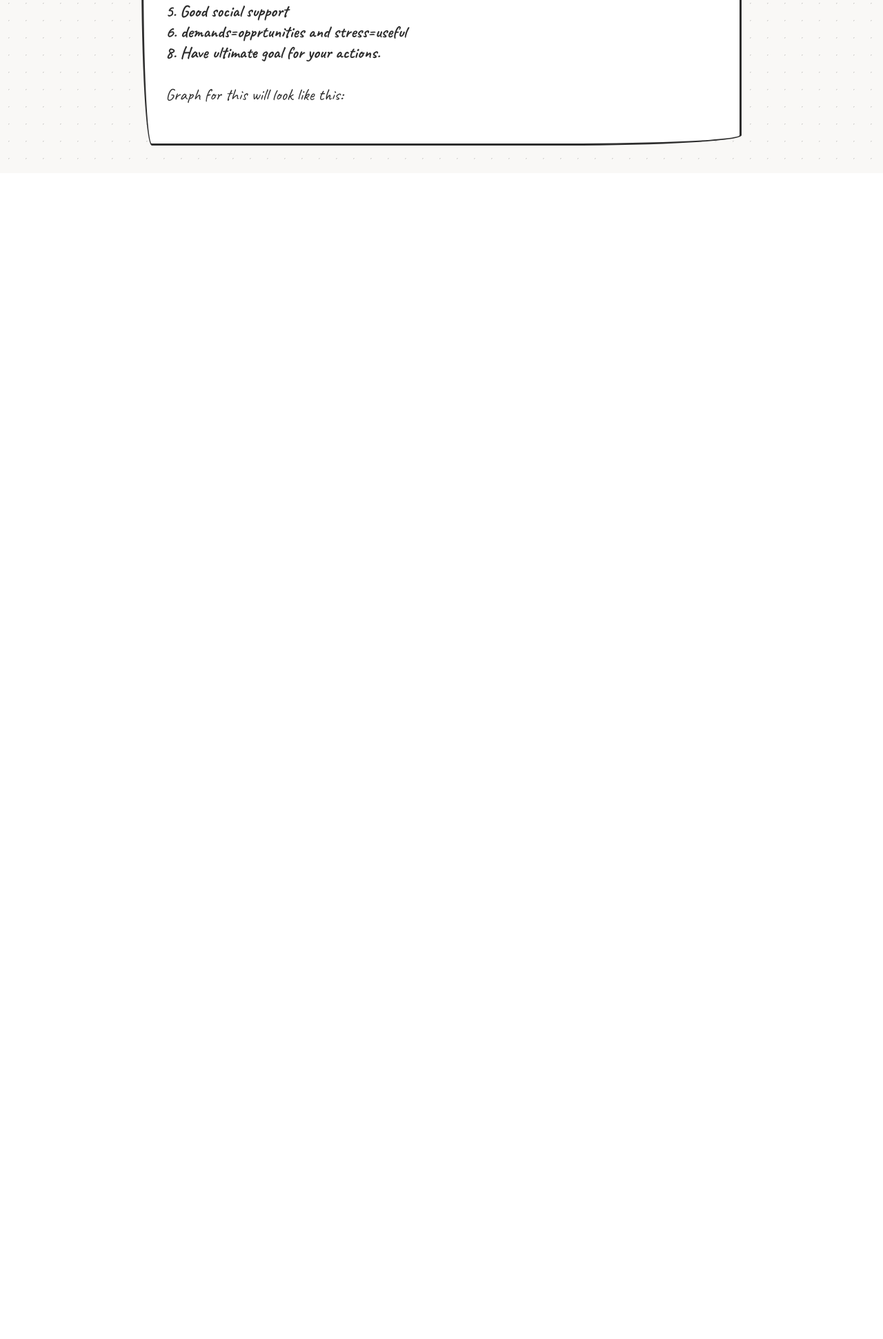
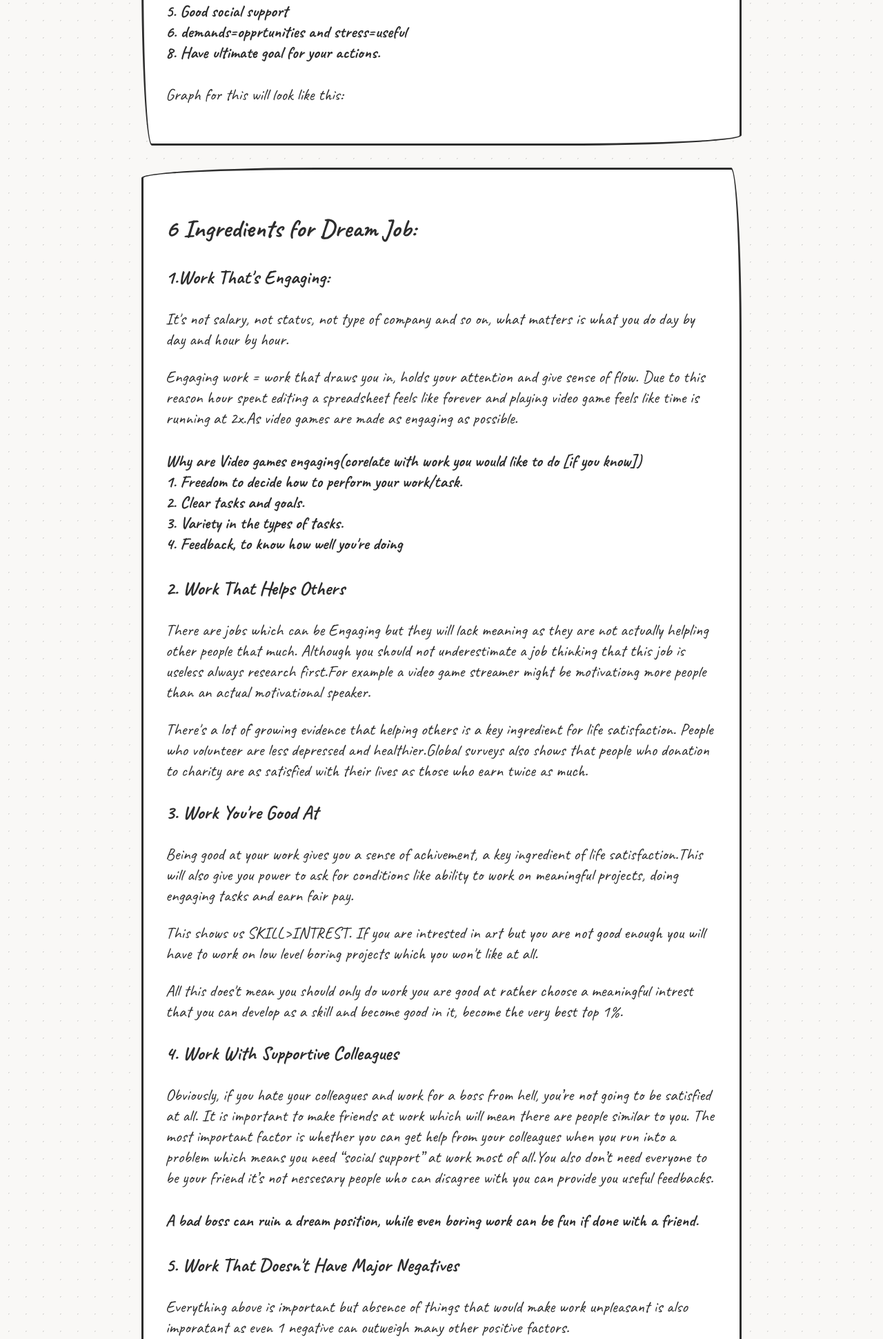
Before and after one commit to Dixit106/BETHEMYSTIC, a Flask app: page /part1 in a window 1280 px wide. Shown: the part 4133-6074 px from the top of the page at 69% size. Before the commit the page ends 4364 px from the top, so only its background shows below. Run offline with Flask 3, Linux system fonts and the light colour scheme.

Commit message:
Making new sections and adding details to complete this webpage

```diff
--- a/templates/part1.html
+++ b/templates/part1.html
@@ -168,7 +168,91 @@
                 8. Have ultimate goal for your actions.</h4>
 
             <p>Graph for this will look like this:</p>
+        </section>
 
+        <section class="sketch-card article-card">
+            <h2>6 Ingredients for Dream Job:</h2>
+
+            <h3>1.Work That's Engaging:</h3>
+            <p>It's not salary, not status, not type of company and so on, what matters is what you do
+                day by day and hour by hour.</p>
+
+            <p>Engaging work = work that draws you in, holds your attention and give sense of flow.
+                Due to this reason hour spent editing a spreadsheet feels like forever and playing video
+                game feels like time is running at 2x.As video games are made as engaging as possible.</p>
+
+            <h4>Why are Video games engaging(corelate with work you would like to do [if you know])
+                <br>
+                1. Freedom to decide how to perform your work/task.
+                <br>
+                2. Clear tasks and goals.
+                <br>
+                3. Variety in the types of tasks.
+                <br>
+                4. Feedback, to know how well you're doing</h4>
+
+            <h3>2. Work That Helps Others</h3>
+
+            <p>There are jobs which can be Engaging but they will lack meaning as they are not actually
+                helpling other people that much. Although you should not underestimate a job thinking that
+                this job is useless always research first.For example a video game streamer might be
+                motivationg more people than an actual motivational speaker.</p>
+
+            <p>There's a lot of growing evidence that helping others is a key ingredient for life
+                satisfaction. People who volunteer are less depressed and healthier.Global surveys
+                also shows that people who donation to charity are as satisfied with their lives as those
+                who earn twice as much.</p>
+
+            <h3>3. Work You're Good At</h3>
+
+            <p>Being good at your work gives you a sense of achivement, a key ingredient of life
+                satisfaction.This will also give you power to ask for conditions like ability to work
+                on meaningful projects, doing engaging tasks and earn fair pay.</p>
+
+            <p>This shows us SKILL>INTREST. If you are intrested in art but you are not good enough
+                you will have to work on low level boring projects which you won't like at all.</p>
+
+            <p>All this does't mean you should only do work you are good at rather choose a meaningful
+                intrest that you can develop as a skill and become good in it, become the very best top 1%.</p>
+
+            <h3>4. Work With Supportive Colleagues</h3>
+
+            <p>Obviously, if you hate your colleagues and work for a boss from hell, you’re not going
+                to be satisfied at all. It is important to make friends at work which will mean there are
+                people similar to you. The most important factor is whether you can get help from
+                your colleagues when you run into a problem which means you need “social support”
+                at work most of all.You also don’t need everyone to be your friend it’s not nessesary
+                people who can disagree with you can provide you useful feedbacks.</p>
+
+            <h4>A bad boss can ruin a dream position, while even boring work can be fun if done with
+            a friend.</h4>
+
+            <h3>5. Work That Doesn't Have Major Negatives</h3>
+            <p>Everything above is important but absence of things that would make work unpleasant
+                is also imporatant as even 1 negative can outweigh many other positive factors.
+                </p>
+
+            <h4>1. A long commute
+                <br>
+                2. Very long hours
+                <br>
+                3. Pay you feel is unfair
+                <br>
+                4. Job insecurity</h4>
+
+            <p>These might sound obvious, but people often overlook them.</p>
+
+            <h3>6. Work That Fits With The Rest Of Your Life</h3>
+            <p>You don’t need to find that one perfect job which get all ingredients of fulfilling
+                life.You can have a high paying job which has less meaning but you can still help
+                people with your money/charity.</p>
+
+            <h4>Einstein had his most productive year in 1905, while working as a clerk at a patent office.
+                While most of us would have thought to get a job as a scientist to work in labs somehow.
+                </h4>
+
+            <p>So this last factor is a reminder to consider how your career fits with the rest of your life.
+            </p>
         </section>
     </main>
 
```
